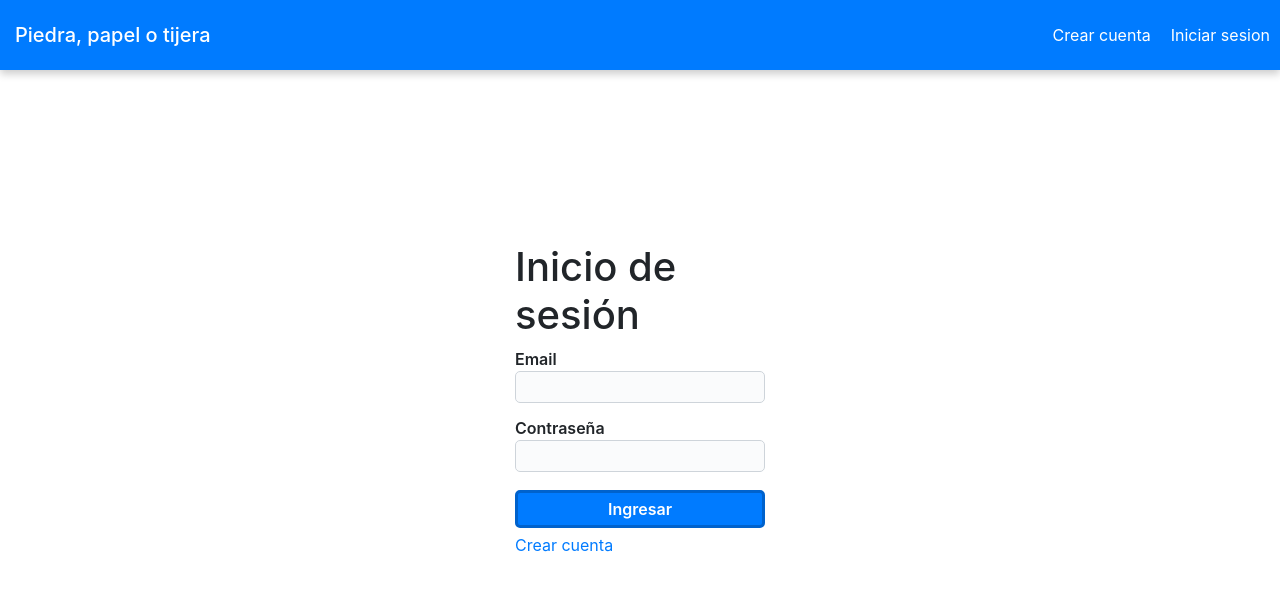
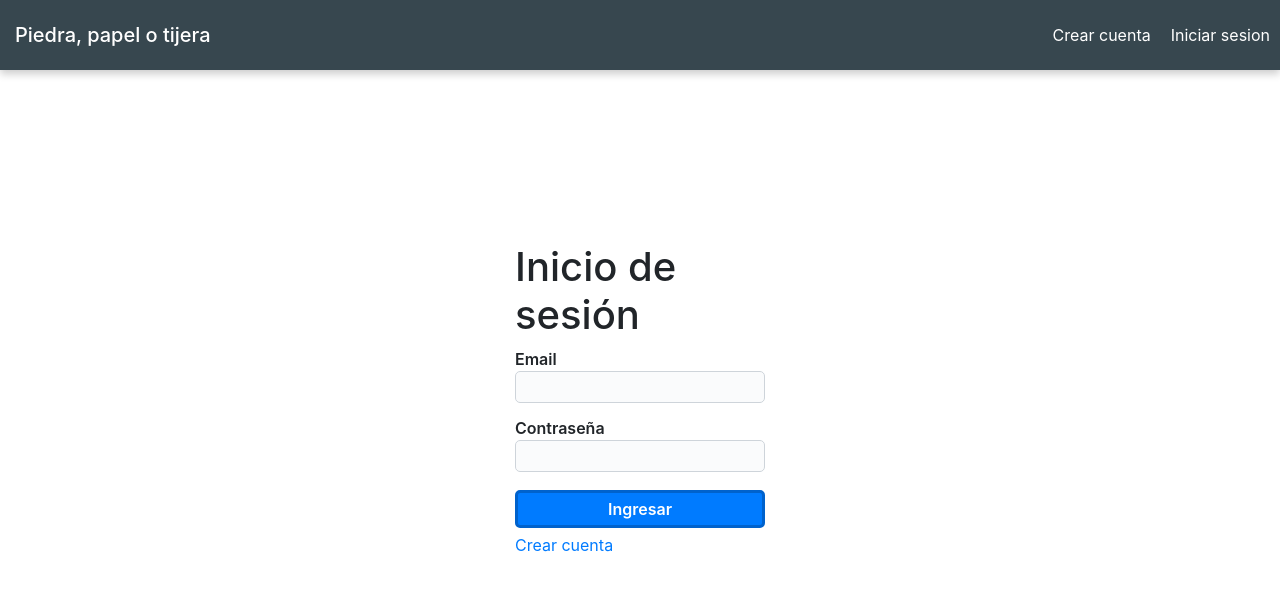
Before and after one commit to manua2/entrega_website, a React (Create React App) app: page / in a window 1280 px wide. Shown: the top 590 px of the page. Built offline with nearby package versions, Linux system fonts and the light colour scheme.

Commit message:
cambio estilos y updateo readme

```diff
--- a/src/App.js
+++ b/src/App.js
@@ -5,7 +5,6 @@ import Home from "./containers/Home";
 import Header from "./components/Header";
 import { BrowserRouter as Router, Switch, Route } from "react-router-dom";
 import Match from "./containers/Match";
-// import "./estilos/app.css";
 import "./estilos/styles.scss";
 
 export const AuthContext = React.createContext();
--- a/src/estilos/_gamePlay.scss
+++ b/src/estilos/_gamePlay.scss
@@ -27,7 +27,7 @@
 }
 
 .button-pick {
-    background-color: $colorPrimario;
+    background-color: $colorPrimarioBoton;
     padding: 20px;
     padding-left: 40px;
     padding-right: 40px;
@@ -36,7 +36,7 @@
     margin-bottom: 10px;
     color: #000;
     font-weight: 600;
-    border: 2px solid $colorSecundario;
+    border: 2px solid $colorSecundarioBoton;
 }
 
 .button-piedra {
@@ -48,7 +48,7 @@
 }
 
 .button-pick:hover {
-    background-color: $colorSecundario;
+    background-color: $colorSecundarioBoton;
     transition: background-color ease 0.3s;
 }
 
--- a/src/estilos/_home.scss
+++ b/src/estilos/_home.scss
@@ -1,6 +1,6 @@
 .button-match {
     background-color: $colorSecundario;
-    border: 3px solid $colorSecundario;
+    border: 1px solid $colorSecundario;
     color: white;
     width: 100%;
     padding: 4px;
--- a/src/estilos/_input-styles.scss
+++ b/src/estilos/_input-styles.scss
@@ -38,8 +38,8 @@
 }
 
 .button {
-    background-color: $colorPrimario;
-    border: 3px solid $colorSecundario;
+    background-color: $colorPrimarioBoton;
+    border: 3px solid $colorSecundarioBoton;
     color: white;
     border-radius: 5px;
     width: 100%;
@@ -51,7 +51,7 @@
 }
 
 .button:hover {
-    background-color: $colorSecundario;
+    background-color: $colorSecundarioBoton;
     transition: background-color ease 0.3s;
 }
 
--- a/src/estilos/_matches.scss
+++ b/src/estilos/_matches.scss
@@ -30,11 +30,11 @@
 }
 
 .boton-jugar {
-    background-color: #007bff;
+    background-color: $colorPrimarioBoton;
     color: black;
     font-weight: 600;
     border-radius: 4px;
-    border: 2px solid $colorSecundario;
+    border: 2px solid $colorSecundarioBoton;
     display: flex;
     justify-content: center;
     padding-left: 45px;
@@ -44,7 +44,7 @@
 .boton-jugar:hover {
     text-decoration: none;
     color: black;
-    background-color: $colorSecundario;
+    background-color: $colorSecundarioBoton;
 }
 
 .error {
--- a/src/estilos/_navigation.scss
+++ b/src/estilos/_navigation.scss
@@ -18,7 +18,6 @@
 }
 
 .navigation button {
-    background-color: transparent;
     border: none;
     background-color: $colorPrimario;
     color: white;
--- a/src/estilos/_variables.scss
+++ b/src/estilos/_variables.scss
@@ -1,2 +1,9 @@
-$colorPrimario: #007bff;
-$colorSecundario: #0062cc;
+$colorPrimario: #37474f;
+$colorSecundario: #1a2023;
+$colorPrimarioBoton: #007bff;
+$colorSecundarioBoton: #0062cc;
+
+// $colorPrimarioBoton: #007bff;
+// $colorSecundarioBoton: #0062cc;
+// $colorPrimario: #007bff;
+// $colorSecundario: #0062cc;
```
Also changed, not shown: 2 other files (tests, documents, lock files or other folders).
